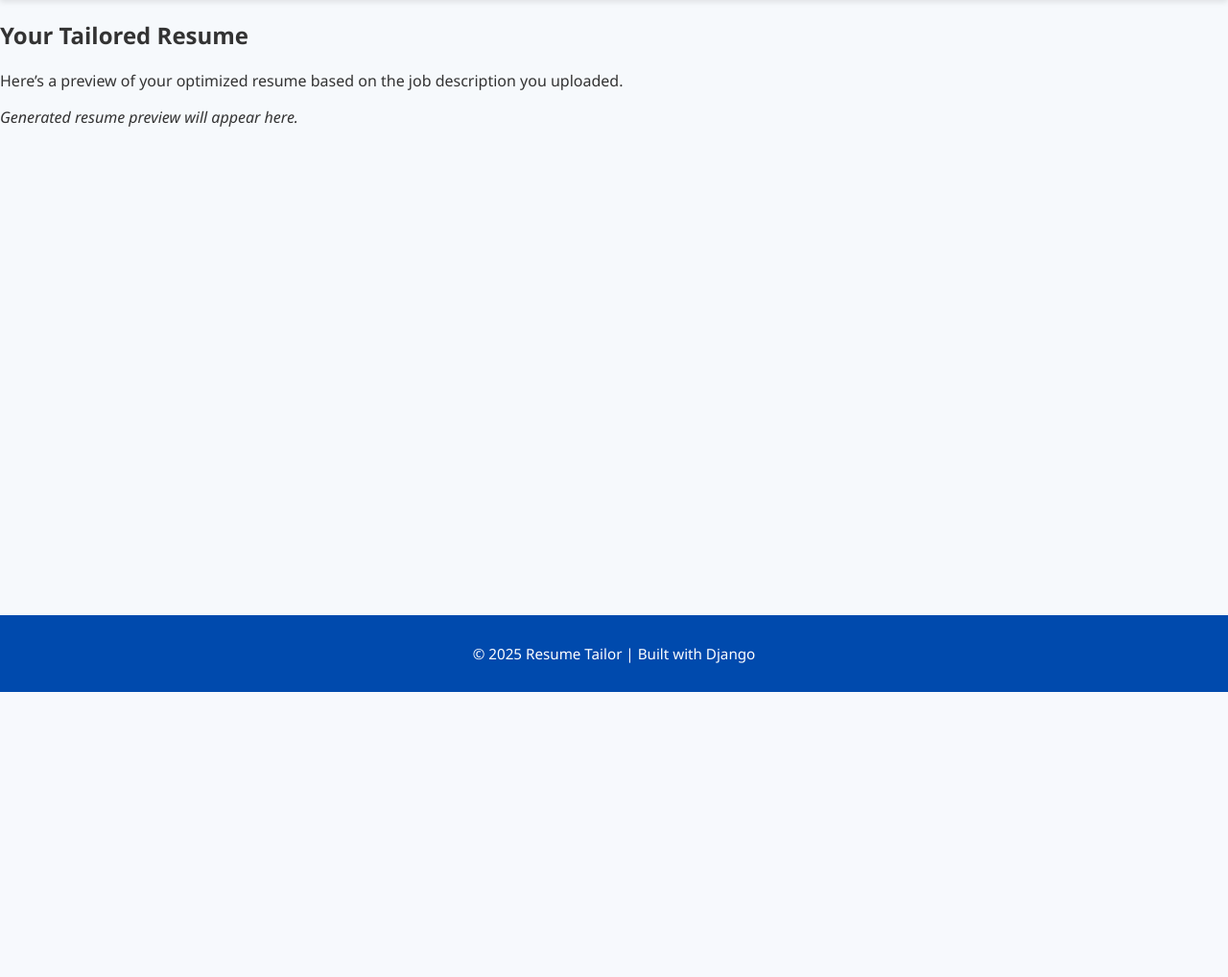
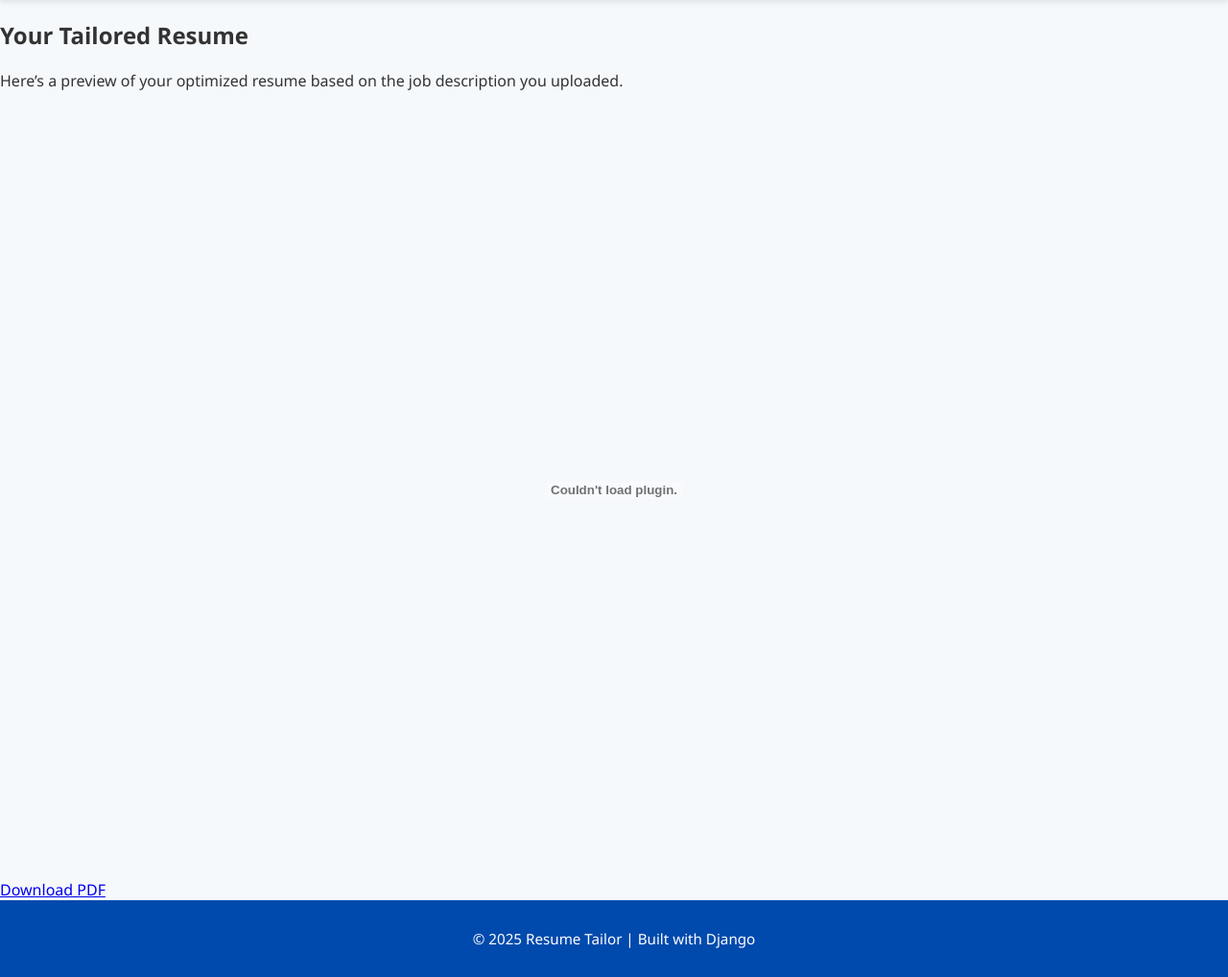
Before and after one commit to mohamed-khalaf9/Resume_Tailoring_website, a Django app: template resume_tailoring_website/resume_tailoring_service/templates/resume_tailoring/preview.html in a window 1280 px wide. Shown: the part 79-1097 px from the top of the page at 96% size. Before the commit the page ends 800 px from the top, so only its background shows below. Run offline with Django 5.2, Linux system fonts and the light colour scheme; the template is opened without the code that fills it, so the values that code supplies are empty.

Commit message:
add html elements to display pdf and let user download it

```diff
--- a/resume_tailoring_website/resume_tailoring_service/templates/resume_tailoring/preview.html
+++ b/resume_tailoring_website/resume_tailoring_service/templates/resume_tailoring/preview.html
@@ -9,7 +9,9 @@
         Here’s a preview of your optimized resume based on the job description you uploaded.
     </p>
     <div class="resume-preview-box">
-        <p><em>Generated resume preview will appear here.</em></p>
+        <embed src="{% url 'serve_pdf_preview' %}" type="application/pdf" width="100%" height="800px" />
     </div>
+
+    <a href="{% url 'serve_pdf_download' %}" class="btn-download">Download PDF</a>
 </section>
 {% endblock %}
```
